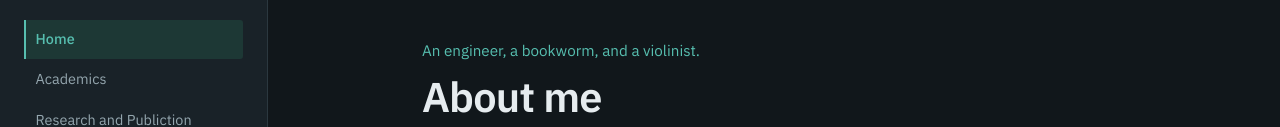
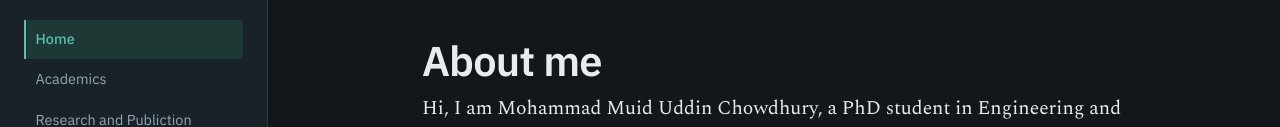
Before and after one commit to muid-uddin-chowdhury/muid-uddin-chowdhury.github.io, a plain HTML site: page index.html in a window 1280 px wide. Shown: the part 279-406 px from the top of the page. Drawn offline with nearby package versions, Linux system fonts and the light colour scheme.

Commit message:
Remove hero kicker paragraph from index.html
Removed the hero kicker paragraph from the main section.

```diff
--- a/index.html
+++ b/index.html
@@ -69,7 +69,6 @@
     <div class="wrap">
       <img class="banner" src="assets/img/banner-home.jpg" alt="">
 
-      <p class="hero__kicker">An engineer, a bookworm, and a violinist.</p>
       <h1 class="page-title">About me</h1>
 
       <p class="hero__lede">
```
